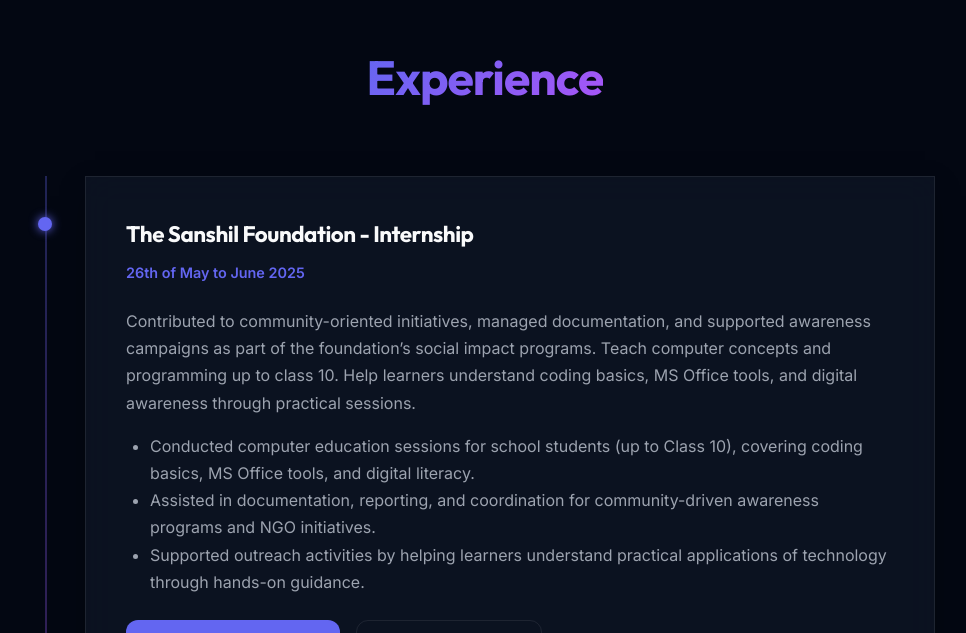
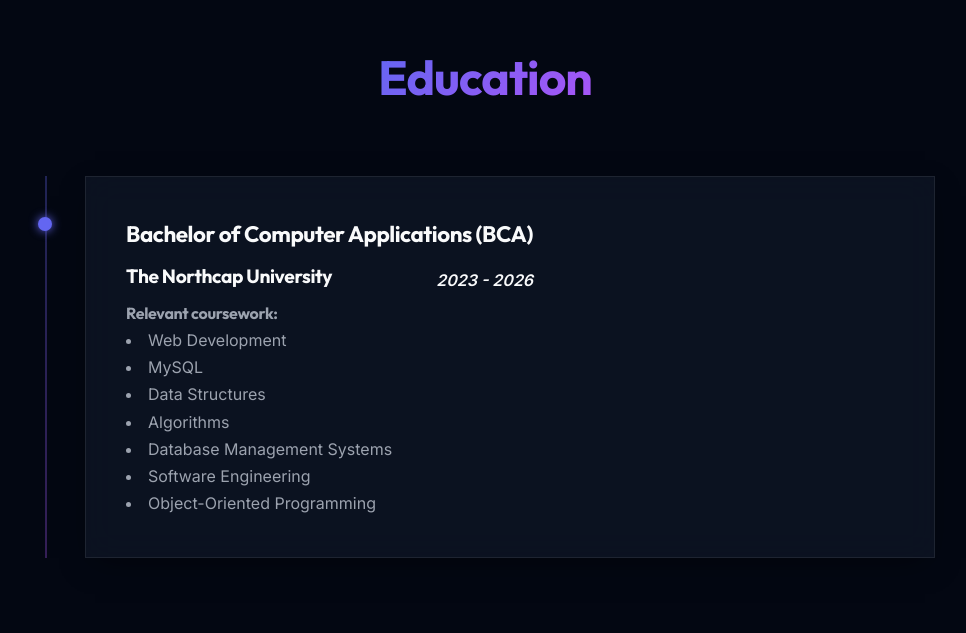
Before and after one commit to KhushiWalia09/portfolio, a React (Vite) app: page / in a window 1280 px wide. Shown: the part 1547-2180 px from the top of the page, without its empty margins (155-1121 px from the left). Built offline with nearby package versions, Linux system fonts and the light colour scheme.

Commit message:
Major changes done!

```diff
--- a/src/App.jsx
+++ b/src/App.jsx
@@ -3,6 +3,7 @@
 import Header from "./components/Header";
 import Hero from "./components/Hero";
 import About from "./components/About";
+import Education from "./components/Education";
 import Experience from "./components/Experience";
 import Achievements from "./components/Achievements";
 import Skills from "./components/Skills";
@@ -81,6 +82,7 @@
       <Header toggleTheme={toggleTheme} theme={theme} />
       <Hero />
       <About />
+      <Education />
       <Experience />
       <Achievements />
       <Skills />
--- /dev/null
+++ b/src/components/Education.css
@@ -0,0 +1,87 @@
+.education {
+  padding: 80px 20px;
+}
+
+.education-wrapper {
+  position: relative;
+  padding-left: 50px;
+  max-width: 900px;
+  margin: 0 auto;
+}
+
+.education-info {
+    display: flex;
+    align-items: center;
+    gap: 104px;
+}
+.education-info h4 {
+    font-size: 1.2rem;
+    margin-bottom: 0.5rem;
+}
+
+.education-line {
+  position: absolute;
+  left: 10px;
+  top: 0;
+  bottom: 0;
+  width: 2px;
+  background: linear-gradient(to bottom, var(--primary), var(--secondary));
+  opacity: 0.3;
+}
+
+.education-card {
+  padding: 2.5rem;
+  margin-bottom: 2rem;
+  position: relative;
+}
+
+.education-dot {
+  position: absolute;
+  left: -48px;
+  top: 40px;
+  width: 14px;
+  height: 14px;
+  background: var(--primary);
+  border-radius: 50%;
+  box-shadow: 0 0 10px var(--primary);
+}
+
+.education-card h3 {
+  font-size: 1.4rem;
+  color: var(--text-main);
+  margin-bottom: 0.5rem;
+}
+
+.education-duration {
+  display: block;
+  font-size: 0.9rem;
+  color: var(--primary);
+  font-weight: 600;
+  margin-bottom: 1.5rem;
+}
+
+.education-card p,
+.education-card li {
+  color: var(--text-muted);
+  line-height: 1.7;
+}
+
+.education-card ul {
+  margin: 1rem 0 1.5rem 1.5rem;
+}
+
+@media (max-width: 768px) {
+  .education-wrapper {
+    padding-left: 30px;
+  }
+
+  .education-dot {
+    left: -28px;
+    width: 10px;
+    height: 10px;
+  }
+
+  .education-card {
+    padding: 1.5rem;
+  }
+}
--- /dev/null
+++ b/src/components/Education.jsx
@@ -0,0 +1,51 @@
+import { motion } from "framer-motion";
+import "./Education.css";
+
+function Education() {
+  return (
+    <section className="education" id="education">
+      <motion.h2
+        className="section-title"
+        initial={{ y: 20, opacity: 0 }}
+        whileInView={{ y: 0, opacity: 1 }}
+        transition={{ duration: 0.6 }}
+        viewport={{ once: true }}
+      >
+        <span className="text-gradient">Education</span>
+      </motion.h2>
+
+      <div className="education-wrapper">
+        <div className="education-line"></div>
+
+        <motion.div
+          className="education-card glass-card"
+          initial={{ x: -50, opacity: 0 }}
+          whileInView={{ x: 0, opacity: 1 }}
+          transition={{ duration: 0.8 }}
+          viewport={{ once: true, amount: 0.2 }}
+        >
+          <span className="education-dot"></span>
+
+          <h3>Bachelor of Computer Applications (BCA)</h3>
+          <div class="education-info">
+            <h4>The Northcap University</h4>
+            <span><i><b>2023 - 2026</b></i></span>
+          </div>
+
+          <p>
+            <h4>Relevant coursework: </h4>
+            <li>Web Development</li>
+            <li>MySQL</li>
+            <li>Data Structures</li>
+            <li>Algorithms</li>
+            <li>Database Management Systems</li>
+            <li>Software Engineering</li>
+            <li>Object-Oriented Programming</li>
+          </p>
+        </motion.div>
+      </div>
+    </section>
+  );
+}
+
+export default Education;
--- a/src/components/Header.jsx
+++ b/src/components/Header.jsx
@@ -31,6 +31,9 @@
         <a href="#about" data-link="about" onClick={closeMenu}>
           About
         </a>
+        <a href="#education" data-link="education" onClick={closeMenu}>
+          Education
+        </a>
         <a href="#experience" data-link="experience" onClick={closeMenu}>
           Experience
         </a>
--- a/src/components/Hero.jsx
+++ b/src/components/Hero.jsx
@@ -63,7 +63,10 @@
 
       draw() {
         const theme = document.documentElement.getAttribute("data-theme");
-        ctx.fillStyle = theme === "light" ? "rgba(79, 70, 229, 0.3)" : "rgba(255, 255, 255, 0.3)";
+        ctx.fillStyle =
+          theme === "light"
+            ? "rgba(79, 70, 229, 0.3)"
+            : "rgba(255, 255, 255, 0.3)";
         ctx.beginPath();
         ctx.arc(this.x, this.y, this.size, 0, Math.PI * 2);
         ctx.fill();
@@ -146,9 +149,9 @@
     },
     hover: {
       scale: 1.05,
-      transition: { duration: 0.2 }
+      transition: { duration: 0.2 },
     },
-    tap: { scale: 0.95 }
+    tap: { scale: 0.95 },
   };
 
   const photoVariants = {
@@ -175,7 +178,7 @@
             <span className="name">Khushi Walia</span>
           </motion.h1>
           <motion.p className="hero-subtitle" variants={itemVariants}>
-            Full-Stack Developer Specializing in <b>Modern Web Applications</b> & <b>Intelligent Solutions</b>.
+            BCA Student & <b>Aspiring Software Developer</b>, passionate about web development, problem-solving, and continuous learning.
           </motion.p>
 
           <motion.div className="hero-buttons" variants={itemVariants}>
@@ -217,7 +220,11 @@
           animate="visible"
         >
           <div className="profile-wrapper glass-card">
-            <img src={profileImg} alt="Khushi Walia" className="profile-image" />
+            <img
+              src={profileImg}
+              alt="Khushi Walia"
+              className="profile-image"
+            />
             <div className="glow-effect"></div>
           </div>
         </motion.div>
--- a/src/components/Projects.jsx
+++ b/src/components/Projects.jsx
@@ -60,7 +60,7 @@
         >
           <div className="project-badge">Web App</div>
           <h3>PrepEdge</h3>
-          <p>A high-performance interview preparation platform built with Python and Flask. Optimized for fast rendering and intuitive UX, helping students master technical concepts.</p>
+          <p>Developed a Flask-based interview preparation platform to help students practice technical concepts and interview questions. Implemented structured learning modules and user-friendly navigation.</p>
           <div className="project-tech">
             <span>Python</span>
             <span>Flask</span>
@@ -88,12 +88,12 @@
         >
           <div className="project-badge">ML & Web</div>
           <h3>SmartCycle</h3>
-          <p>Predictive health analytics platform. Uses Machine Learning to forecast cycles with high accuracy. Integrated with Firebase for secure, real-time data persistence.</p>
+          <p>A web application designed to promote sustainable waste management and recycling awareness. Features user authentication, responsive design, and Firebase integration for data storage and user management.</p>
           <div className="project-tech">
-            <span>React</span>
+            <span>HTML</span>
+            <span>CSS</span>
+            <span>JavaScript</span>
             <span>Firebase</span>
-            <span>Python</span>
-            <span>ML</span>
           </div>
           <div className="project-links">
             <a
--- a/src/components/Skills.jsx
+++ b/src/components/Skills.jsx
@@ -3,9 +3,10 @@
 
 function Skills() {
   const skillCategories = [
-    { name: "Frontend", level: "Next.js, React, Tailwind, Framer Motion" },
-    { name: "Backend", level: "Node.js, Flask, PostgreSQL, Firebase" },
-    { name: "Dev Tools", level: "Git, Docker, AWS, Postman" },
+    { name: "Frontend", level: "HTML5, CSS3, JavaScript, React, Responsive Design" },
+    { name: "Programming", level: "Python, Java"},
+    { name: "Backend & Databases", level: "Flask, Firebase, MySQL" },
+    { name: "Tools", level: "Git, GitHub, VS Code, MS Excel" },
   ];
 
   const containerVariants = {
```
Lines whose indentation alone changed are shown as unchanged.
